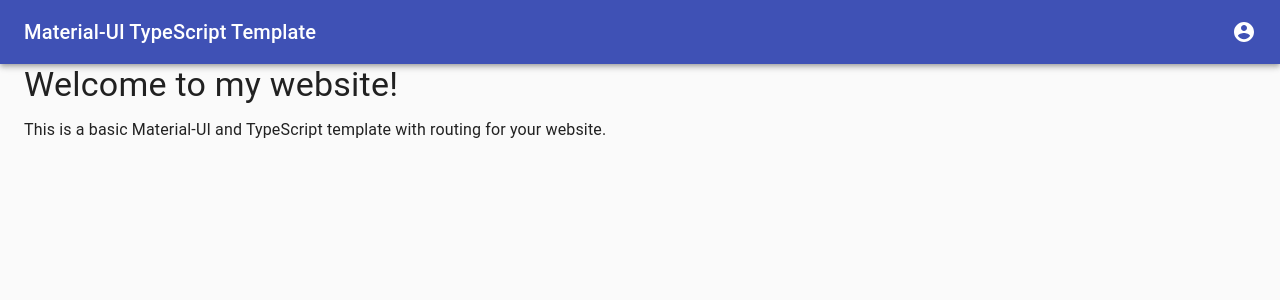
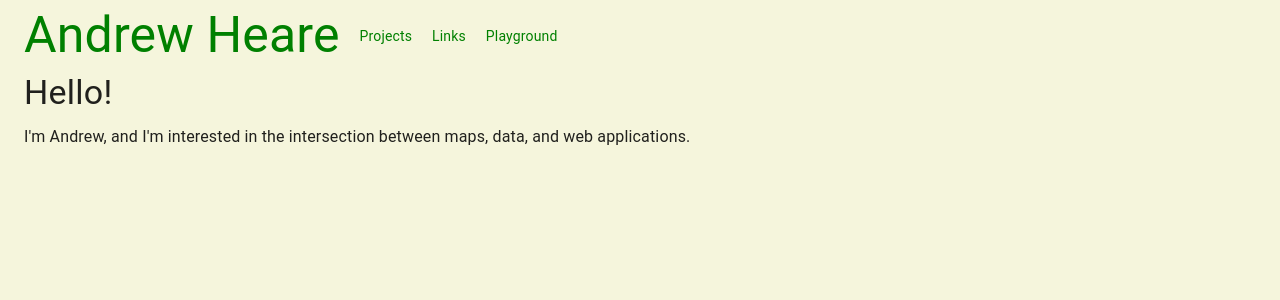
Before and after one commit to andrew-th/website, a React (Create React App) app: page / in a window 1280 px wide. Shown: the top 300 px of the page. Built offline with nearby package versions, Linux system fonts and the light colour scheme; the HTML template or start-up script is replaced by a standard one.

Commit message:
Change colors and fonts

```diff
--- a/src/App.css
+++ b/src/App.css
@@ -40,19 +40,3 @@
 body {
   background-color: beige !important;
 }
-
-article {
-  background-color: beige !important;
-}
-
-a {
-  color: green !important;
-}
-
-nav ol,
-nav ul {
-  align-items: center;
-  margin-bottom: 0;
-  padding: 0 1em !important; /* I changed this from 0 */
-  list-style: none;
-}
--- a/src/App.tsx
+++ b/src/App.tsx
@@ -1,57 +1,54 @@
 import React from 'react';
-import { BrowserRouter as Router, Route, Routes } from 'react-router-dom';
+import './App.css';
+import { BrowserRouter as Router, Route, Routes, Link } from 'react-router-dom';
 import { AppBar, Toolbar, Typography, Container, CssBaseline, ThemeProvider, createTheme } from '@material-ui/core';
-import { AccountCircle } from '@material-ui/icons';
-import Playground from './Playground';
+import Home from './Home';
 import Projects from './Projects';
 import Links from './Links';
+import Playground from './Playground';
 
-const theme = createTheme();
+const theme = createTheme({
+  palette: {
+    primary: {
+      main: '#336600', // Green color
+    },
+    secondary: {
+      main: '#f5f5dc', // Beige color
+    },
+  },
+});
 
-const Home: React.FC = () => (
-  <Container>
-    <Typography variant="h4" component="h2" gutterBottom>
-      Welcome to my website!
-    </Typography>
-    <Typography variant="body1" paragraph>
-      This is a basic Material-UI and TypeScript template with routing for your website.
-    </Typography>
-  </Container>
-);
-
-const About: React.FC = () => (
-  <Container>
-    <Typography variant="h4" component="h2" gutterBottom>
-      About Us
-    </Typography>
-    <Typography variant="body1" paragraph>
-      Learn more about our website and team.
-    </Typography>
-  </Container>
-);
-
-const App: React.FC = () => {
+function App() {
   return (
     <ThemeProvider theme={theme}>
       <CssBaseline />
       <Router>
-        <AppBar position="static">
+        <AppBar position="static" style={{ background: 'transparent', boxShadow: 'none' }}>
           <Toolbar>
-            <Typography variant="h6">Material-UI TypeScript Template</Typography>
-            <div style={{ flexGrow: 1 }}></div>
-            <AccountCircle />
+            <Link to="home" style={{ fontSize: '50px', color: 'green', marginRight: '20px', textDecoration: 'none' }}>
+              Andrew Heare
+            </Link>
+            <Link to="projects" style={{ color: 'green', marginRight: '20px', textDecoration: 'none' }}>
+              Projects
+            </Link>
+            <Link to="links" style={{ color: 'green', marginRight: '20px', textDecoration: 'none' }}>
+              Links
+            </Link>
+            <Link to="playground" style={{ color: 'green', marginRight: '20px', textDecoration: 'none' }}>
+              Playground
+            </Link>
           </Toolbar>
         </AppBar>
         <Routes>
-          <Route path="/" element={ <Home/> } />
-          <Route path="home" element={ <Home/> } />
-          <Route path="projects" element={ <Projects/> } />
-          <Route path="links" element={ <Links/> } />
-          <Route path="playground" element={ <Playground/> } />
+          <Route path="/" element={<Home />} />
+          <Route path="home" element={<Home />} />
+          <Route path="projects" element={<Projects />} />
+          <Route path="links" element={<Links />} />
+          <Route path="playground" element={<Playground />} />
         </Routes>
       </Router>
     </ThemeProvider>
   );
 };
 
-export default App;
+export default App
--- a/src/Home.tsx
+++ b/src/Home.tsx
@@ -1,14 +1,18 @@
+import { Container, Typography } from "@material-ui/core";
 import React from "react";
 
+
 function Home() {
-    return (
-      <div>
-        <p>
-        <h3>Hello!</h3>
+  return (
+    <Container>
+      <Typography variant="h4" component="h2" gutterBottom>
+        Hello!
+      </Typography>
+      <Typography variant="body1" paragraph>
         I'm Andrew, and I'm interested in the intersection between maps, data, and web applications.
-        </p>
-      </div>
-    );
-  }
+      </Typography>
+    </Container>
+  )
+}
 
-  export default Home;
+export default Home
```
